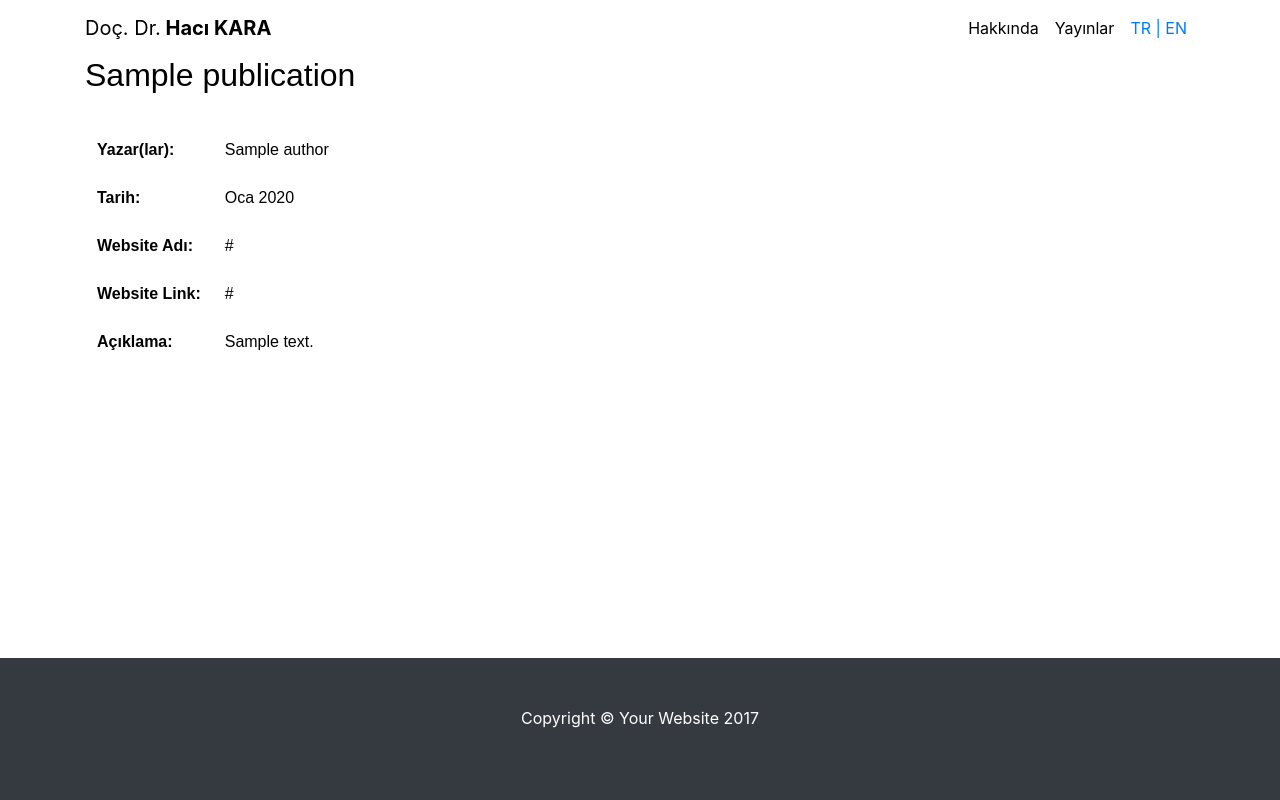
After one commit to ahmetesat/multilanguage-website-django, a Django app: a page that uses templates/internet_publication_detail.html in a window 1280 px wide. The commit adds this page. Run offline with Django 3.2, Linux system fonts and the light colour scheme; tables that the repository leaves empty hold one stand-in row (values such as "Sample post"); some libraries are stand-ins or nearby versions.

Commit message:
-Internet publications templates, models and views added.

```diff
--- a/hk/admin.py
+++ b/hk/admin.py
@@ -47,6 +47,10 @@ class BookTranslationAdmin(admin.ModelAdmin):
     pass
 admin.site.register(Book_Translation, BookTranslationAdmin)
 
+class InternetPublicationAdmin(admin.ModelAdmin):
+    pass
+admin.site.register(Internet_Publication, InternetPublicationAdmin)
+
 class CourseAdmin(admin.ModelAdmin):
     pass
 admin.site.register(Course, CourseAdmin)
--- a/hk/views.py
+++ b/hk/views.py
@@ -12,10 +12,12 @@ from django.http import HttpResponse
 
 logger = logging.getLogger(__name__)
 
+
 def _handler403(request, exception, template_name='403.html'):
     response = render(request, "403.html", {})
     response.status_code = 403
     return response
+
 
 def _handler404(request, exception, template_name='404.html'):
     response = render(request, "404.html", {})
@@ -41,7 +43,7 @@ def about_page(request):
     try:
         selected_language = translation.get_language()  # Gets the current selected language
         if request.method == 'GET':
-            #author_info = About_Translation.objects.get(name="Hacı Kara")
+            # author_info = About_Translation.objects.get(name="Hacı Kara")
 
             # a = Content_Language.objects.filter(language="tr")
             # author_info = About_Translation.objects.filter(language__in=a)
@@ -53,21 +55,26 @@ def about_page(request):
     except:
         pass
 
+
 def article_page(request):
     try:
         selected_language = translation.get_language()  # Gets the current selected language
 
         if request.method == 'GET':
-            #article_info = Article_Translation.objects.filter(website_language__language=selected_language).values("name","pub_year","article__article_language__language","article__name")#.filter(article__article=get_article)#Article.objects.filter(article_translation__website_language__language=selected_language)#.filter(website_language__language=selected_language)#.filter(article__name=article_name)#Article.objects.filter(article_translation__website_language__language=selected_language)#filter(article_translation__website_language=selected_language)#.filter(article_translation__website_language=selected_language)#.values("name", "pub_year","article_language")
-            #aa = Article_Translation.objects.annotate(Article("id"))
-            #article_info = Article_Translation.objects.filter(article__article=aa)
+            # article_info = Article_Translation.objects.filter(website_language__language=selected_language).values("name","pub_year","article__article_language__language","article__name")#.filter(article__article=get_article)#Article.objects.filter(article_translation__website_language__language=selected_language)#.filter(website_language__language=selected_language)#.filter(article__name=article_name)#Article.objects.filter(article_translation__website_language__language=selected_language)#filter(article_translation__website_language=selected_language)#.filter(article_translation__website_language=selected_language)#.values("name", "pub_year","article_language")
+            # aa = Article_Translation.objects.annotate(Article("id"))
+            # article_info = Article_Translation.objects.filter(article__article=aa)
             ##article_info = Article_Translation.objects.filter(website_language__language=selected_language)#select_related()
             """article_info= Article_Translation.objects.filter(article__article=None)#filter(website_language__language=selected_language)
             print (article_info.query)"""
-            article_info = Article_Translation.objects.filter(website_language__language=selected_language)#.values("name","pub_year","article__article_language__language","article__name")
+            article_info = Article_Translation.objects.filter(
+                website_language__language=selected_language)  # .values("name","pub_year","article__article_language__language","article__name")
             if not article_info:
-            #     language = "en" #if selected_language == "tr" else "tr"
-                article_info = Article_Translation.objects.filter(website_language__language="tr").values("name","pub_year","article__article_language__language","article__name_bsc")
+                #     language = "en" #if selected_language == "tr" else "tr"
+                article_info = Article_Translation.objects.filter(website_language__language="tr").values("name",
+                                                                                                          "pub_year",
+                                                                                                          "article__article_language__language",
+                                                                                                          "article__name_bsc")
 
             return render(request, "articles.html",
                           {"base_publications": "base_publications.html",
@@ -75,14 +82,15 @@ def article_page(request):
     except:
         pass
 
-def article_detail(request,pk=None,article_name=None):                 #Gets chosen article name and query in database
+
+def article_detail(request, pk=None, article_name=None):  # Gets chosen article name and query in database
 
     try:
         selected_language = translation.get_language()  # Gets the current selected language
 
         if request.method == 'GET':
-            publication_info_detail = Article_Translation.objects.\
-                filter(website_language__language=selected_language).\
+            publication_info_detail = Article_Translation.objects. \
+                filter(website_language__language=selected_language). \
                 filter(article__pk=pk)
             if not publication_info_detail:
                 publication_info_detail = Article_Translation.objects.filter(
@@ -91,7 +99,6 @@ def article_detail(request,pk=None,article_name=None):                 #Gets cho
             return render(request, "article_detail.html", {"publication_info_detail": publication_info_detail})
     except:
         pass
-
 
 
 def book_page(request):
@@ -109,19 +116,20 @@ def book_page(request):
     except:
         pass
 
-def book_detail(request,pk=None,book_name=None):                 #Gets chosen article name and query in database
+
+def book_detail(request, pk=None, book_name=None):  # Gets chosen article name and query in database
 
     try:
 
         selected_language = translation.get_language()  # Gets the current selected language
 
         if request.method == 'GET':
-            publication_info_detail = Book_Translation.objects.\
-                                      filter(website_language__language=selected_language).\
-                                      filter(book__pk=pk)
+            publication_info_detail = Book_Translation.objects. \
+                filter(website_language__language=selected_language). \
+                filter(book__pk=pk)
 
             if not publication_info_detail:
-                publication_info_detail = Book_Translation.objects.\
+                publication_info_detail = Book_Translation.objects. \
                     filter(website_language__language="tr").filter(book__pk=pk)
 
             return render(request, "book_detail.html", {"publication_info_detail": publication_info_detail})
@@ -129,39 +137,63 @@ def book_detail(request,pk=None,book_name=None):                 #Gets chosen ar
     except:
         pass
 
+
+def internet_publications(request):
+    if request.method == 'GET':
+        publication_info = Internet_Publication.objects.all()
+
+        return render(request, "internet_publications.html",
+                      {"base_publications": "base_publications.html",
+                       "publication_info": publication_info})
+# except:
+#     pass
+
+def internet_publication_detail(request, pk=None, internet_pub_artic_name= None):
+    if request.method == 'GET':
+        publication_info_detail = Internet_Publication.objects.all()
+
+        return render(request, "internet_publication_detail.html"
+                      , {"publication_info_detail": publication_info_detail})
+
+# except:
+#     pass
+
+
 def course_page(request):
     # try:
-        selected_language = translation.get_language()  # Gets the current selected language
-        if request.method == 'GET':
-            course_info = Course_Translation.objects.all()
-            # course_info = Course_Translation.objects.\
-            #     filter(website_language__language=selected_language)
-            #
-            #
-            # if not course_info:
-            #     course_info = Course_Translation.objects.\
-            #         filter(website_language__language="tr")
+    selected_language = translation.get_language()  # Gets the current selected language
+    if request.method == 'GET':
+        course_info = Course_Translation.objects.all()
+        # course_info = Course_Translation.objects.\
+        #     filter(website_language__language=selected_language)
+        #
+        #
+        # if not course_info:
+        #     course_info = Course_Translation.objects.\
+        #         filter(website_language__language="tr")
+
+        return render(request, "courses.html",
+                      {"base_academic_life": "base_academic_life.html", "academic_info": course_info})
 
 
-            return render(request, "courses.html",{"base_academic_life": "base_academic_life.html","academic_info": course_info})
-    # except:
-    #     pass
+# except:
+#     pass
 
 
-def course_detail(request, pk=None,course_name=None):
+def course_detail(request, pk=None, course_name=None):
     try:
         selected_language = translation.get_language()  # Gets the current selected language
         if request.method == 'GET':
 
-            academic_info_detail = Course_Translation.objects.\
-                                   filter(website_language__language=selected_language).\
-                                    filter(course__pk=pk)
+            academic_info_detail = Course_Translation.objects. \
+                filter(website_language__language=selected_language). \
+                filter(course__pk=pk)
 
             if not academic_info_detail:
-                academic_info_detail = Course_Translation.objects.\
-                                       filter(website_language__language="tr").\
-                                        filter(course__name=pk)
-                                       # filter(course__name=course_name)
+                academic_info_detail = Course_Translation.objects. \
+                    filter(website_language__language="tr"). \
+                    filter(course__name=pk)
+                # filter(course__name=course_name)
 
             return render(request,
                           "course_detail.html",
@@ -169,35 +201,37 @@ def course_detail(request, pk=None,course_name=None):
     except:
         pass
 
+
 def conference_page(request):
+    if request.method == 'GET':
+        academic_life = Conference.objects.all()
 
-        if request.method == 'GET':
-            academic_life = Conference.objects.all()
+        return render(request, "conferences.html",
+                      {"base_academic_life": "base_academic_life.html",
+                       "academic_life": academic_life})
 
-            return render(request, "conferences.html",
-                          {"base_academic_life": "base_academic_life.html",
-                           "academic_life": academic_life})
-    # except:
-    #     pass
+
+# except:
+#     pass
 
 def supervised_thesis_page(request):
+    if request.method == 'GET':
+        academic_life = Supervised_Thesis.objects.all()
 
-        if request.method == 'GET':
-            academic_life = Supervised_Thesis.objects.all()
+        return render(request, "supervised_thesis.html",
+                      {"base_academic_life": "base_academic_life.html",
+                       "academic_life": academic_life})
 
-            return render(request, "supervised_thesis.html",
-                          {"base_academic_life": "base_academic_life.html",
-                           "academic_life": academic_life})
-    # except:
-    #     pass
+
+# except:
+#     pass
 
 def thesis_jury_membership_page(request):
+    if request.method == 'GET':
+        academic_life = Thesis_Jury_Membership.objects.all()
 
-        if request.method == 'GET':
-            academic_life = Thesis_Jury_Membership.objects.all()
-
-            return render(request, "thesis_jury_membership.html",
-                          {"base_academic_life": "base_academic_life.html",
-                           "academic_life": academic_life})
-    # except:
-    #     pass
+        return render(request, "thesis_jury_membership.html",
+                      {"base_academic_life": "base_academic_life.html",
+                       "academic_life": academic_life})
+# except:
+#     pass
--- a/multilanguage-website-django/urls.py
+++ b/multilanguage-website-django/urls.py
@@ -37,11 +37,13 @@ urlpatterns += i18n_patterns(
     url(r'^$', home_page, name="home"),
     url(r'^About/$', about_page, name="About"),
     url(r'^Publications/Articles$', article_page, name="Articles"),
-    # url(r'^Publications/Articles/Detail/(?P<article_name>[\w\s]+)/$', article_detail, name="Article_Detail"),
-    url(r'^Publications/Articles/Detail/(?P<pk>\d+)/(?P<article_name>[\w\s]+)/$', article_detail, name="Article_Detail"),
+    url(r'^Publications/Articles/Detail/(?P<pk>\d+)/(?P<article_name>[\w\s]+)/$', article_detail,
+        name="Article_Detail"),
     url(r'^Publications/Books$', book_page, name="Books"),
-    # url(r'^Publications/Books/Detail/(?P<book_name>[\w\s]+)/$', book_detail, name="Book_Detail"),
     url(r'^Publications/Books/Detail/(?P<pk>\d+)/(?P<book_name>[\w\s]+)/$', book_detail, name="Book_Detail"),
+    url(r'^Publications/internet_publications$', internet_publications, name="internet_publications"),
+    url(r'^Publications/internet_publications/detail/(?P<pk>\d+)/(?P<internet_pub_artic_name>[\w\s]+)/$',
+        internet_publication_detail, name="internet_publication_detail"),
     url(r'^Academic/Courses$', course_page, name="Courses"),
     url(r'^Academic/Course/Detail/(?P<pk>\d+)/(?P<course_name>[\w\s]+)/$', course_detail, name="Course_Detail"),
     url(r'^Academic/Conferences$', conference_page, name="Conferences"),
--- a/static/css/website-detail.css
+++ b/static/css/website-detail.css
@@ -47,3 +47,24 @@ html, body {
 .site-footer {
   background: orange;
 }
+
+.citation-list a  {
+        font-weight: 600;
+    transition: all .3s ease 0s;
+    text-decoration: none;
+    color: #ff6548 !important;
+}
+
+.citation-lista, a:hover, a:active, a:focus {
+    outline: 0;
+    color: #00152d !important;
+}
+
+citation-list li {
+    transition: all .3s ease 0s;
+    color: #00152d;
+    display: block;
+    background: rgba(255,255,255,0.5);
+    margin: 0 0 1em;
+    padding: 1.5em;
+}
--- a/templates/base_publications.html
+++ b/templates/base_publications.html
@@ -19,8 +19,9 @@
         <div class="row">
             <div>
                 <ul>
-                    <li><a class="nav-link" href="{% url 'Articles' %}">{% trans "Yayınlar" %}</a></li>
-                    <li><a class="nav-link" href="{% url 'Books' %}">{% trans "Yayınlar" %}</a></li>
+                    <li><a class="nav-link" href="{% url 'Articles' %}">{% trans "Makaleler" %}</a></li>
+                    <li><a class="nav-link" href="{% url 'Books' %}">{% trans "Kitaplar" %}</a></li>
+                    <li><a class="nav-link" href="{% url 'internet_publications' %}">{% trans "İnternet Yayınları" %}</a></li>
                 </ul>
 
             </div>
--- /dev/null
+++ b/templates/internet_publication_detail.html
@@ -0,0 +1,78 @@
+{% extends "base.html" %}
+{% load staticfiles %}
+{% block content %}
+
+    <div class="container">
+        {% for publication_detail in publication_info_detail %}
+            <div class="row">
+                <div class="col-12">
+                    <div class="publicationDetail">
+                        <div class="publicationHeadLine">
+                            <h2>{{ publication_detail.name }}</h2>
+                        </div>
+                        <br>
+                        <div class="publicationInfo">
+                            <table class="table table-responsive table-borderless">
+                                <tbody>
+                                <tr>
+                                    <th>
+                                        Yazar(lar):
+                                    </th>
+                                    {% for article_author in publication_detail.author_names.all %}
+                                        <td>
+                                            {{ article_author }}
+                                        </td>
+                                    {% endfor %}
+                                </tr>
+                                <tr>
+                                    <th>
+                                        Tarih:
+                                    </th>
+                                    <td>
+                                        {{ publication_detail.internet_article_date | date:"M Y"}}
+                                    </td>
+                                </tr>
+                                <tr>
+                                    {% if publication_detail.website_name %}
+
+                                        <th>
+                                        Website Adı:
+                                    </th>
+                                    <td>
+                                        {{ publication_detail.website_name }}
+                                    </td>
+                                    {% endif %}
+
+                                </tr>
+                                <tr>
+                                    {% if publication_detail.website_link %}
+                                        <th>
+                                            Website Link:
+                                        </th>
+                                        <td>
+                                            {{ publication_detail.website_link }}
+                                        </td>
+                                    {% endif %}
+                                </tr>
+
+                                <tr>
+                                    <th>
+                                        Açıklama:
+                                    </th>
+                                    <td>
+                                        {{ publication_detail.article_content|safe }}
+                                    </td>
+                                </tr>
+                                </tbody>
+
+                            </table>
+                        </div>
+                    </div>
+                </div>
+
+            </div>
+        {% endfor %}
+    </div>
+
+
+{% endblock %}
```
Also changed, not shown: hk/models.py (+80 -40 lines), multilanguage-website-django/settings.py (+13 -3 lines), templates/internet_publications.html (added, +21 -0 lines), 1 other file.
